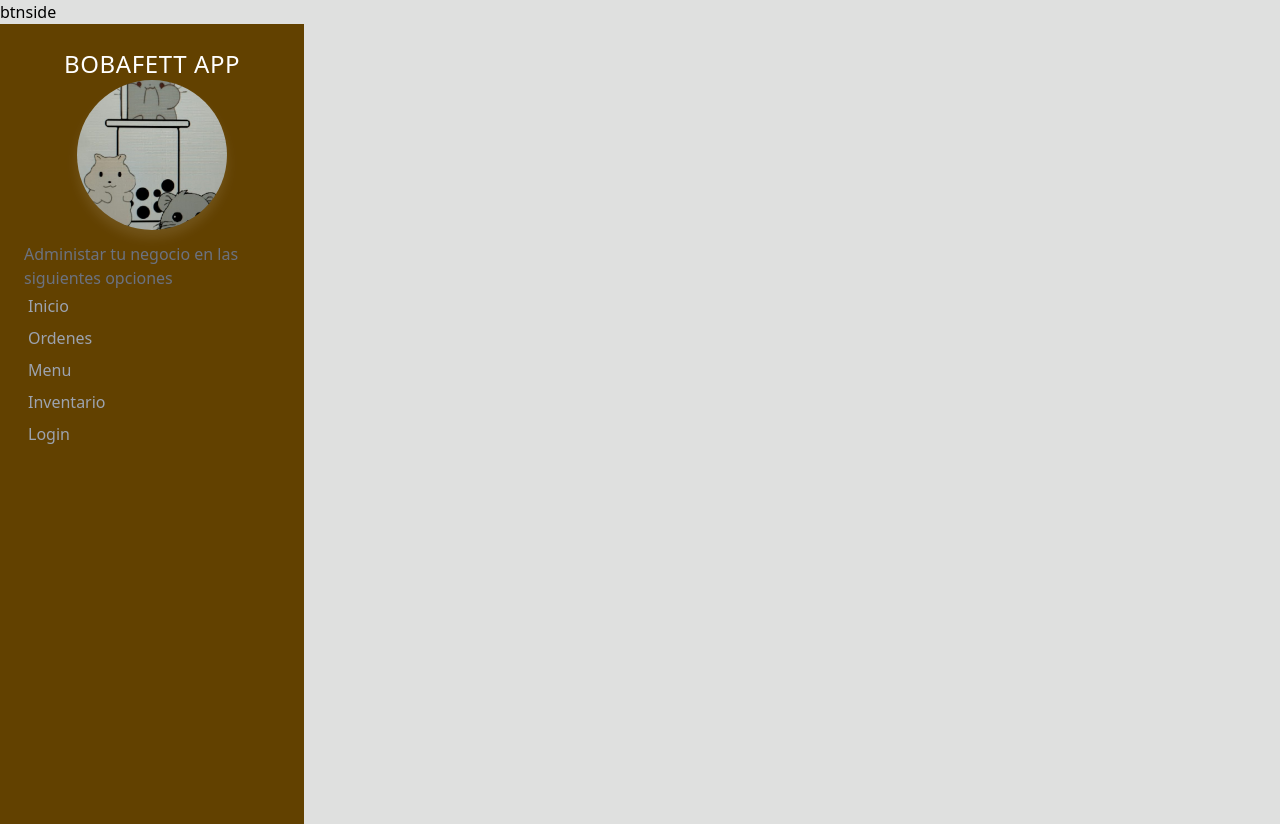
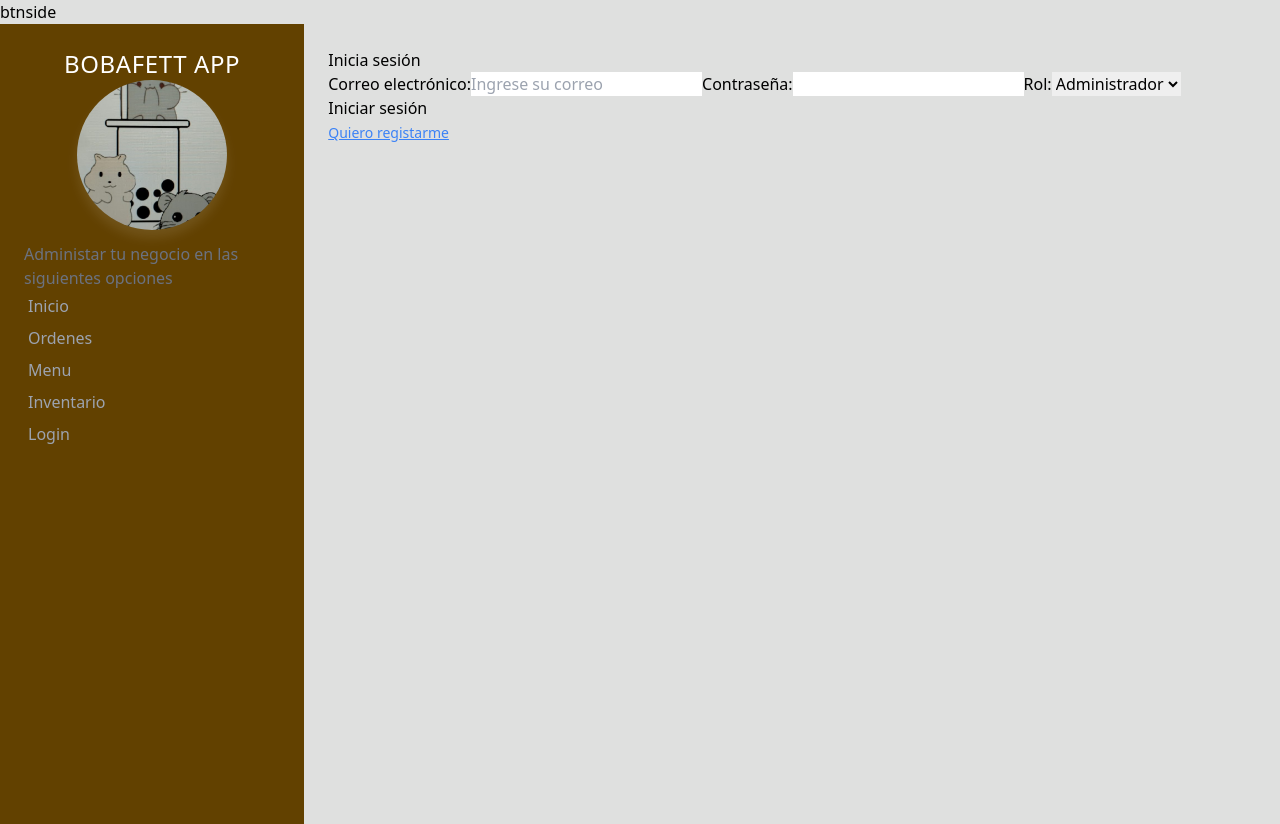
Before and after one commit to IrohDragonOfTheWest/bobafettcliente, a React (Create React App) app: page /login in a window 1280 px wide. Both pictures are taken after a click on the button "btnside". Built offline with nearby package versions, Linux system fonts and the light colour scheme; no server answers.

Commit message:
En proceso de realizar la autenticacion

```diff
--- a/src/App.js
+++ b/src/App.js
@@ -5,19 +5,31 @@ import NuevaBebida from './components/paginas/NuevaBebida';
 import Ordenes from './components/paginas/Ordenes';
 import Inventario from './components/paginas/Inventario';
 import Sidebar from './components/ui/Sidebar';
+import Home from './components/paginas/Home';
+import Login from './components/paginas/Login';
 
 import firebase,{FirebaseContext} from './firebase';
-import Login from './components/paginas/Login';
+import { getAuth, onAuthStateChanged } from 'firebase/auth';
+
+const auth = getAuth(firebase);
 
 function App() {
 
   const [isSideBarOpen, setIsSideBarOpen] = useState(false);
 
+  const [user, setUser] = useState(null);
+
+  onAuthStateChanged(auth, (usuarioFirebase) => {
+    if (usuarioFirebase){
+      setUser(usuarioFirebase);
+    } else {
+      setUser(null);
+    }
+  });
+
   const toggleSidebar = () => {
     setIsSideBarOpen(!isSideBarOpen);
   };
-
-//const [user, setUser] = useState(null);
 
   const appStyle = {
     backgroundColor: '#DFE0DF'
@@ -28,20 +40,20 @@ function App() {
     value={{
       firebase
     }}>
-    {/* {user ? <AdminView/> : <Home/>} */}
+
     <div style={appStyle}>
     <button onClick={toggleSidebar}>btnside</button>
       <div className="md: flex min-h-screen">
         <Sidebar isOpen={isSideBarOpen}/>
         <div className="md: w-3/5 xl:w-4/5 p-6">
           <Routes>
-            <Route path="/" />
+            <Route path="/homepage" element={<Home />} />
             <Route path="/ordenes" element={<Ordenes />} />
             <Route path="/menu" element={<Menu />} />
             <Route path="/nueva-bebida" element={<NuevaBebida />} />
             <Route path="/inventario" element={<Inventario />} />
-            <Route path="/login" element={<Login />}/>
-
+            {/* <Route path="/login" element={<Login/>}/> */}
+            {!user && <Route path="/login" element={<Login/>}/>}
           </Routes>
         </div>
       </div>
--- /dev/null
+++ b/src/components/paginas/Home.js
@@ -0,0 +1,11 @@
+import React from 'react'
+
+function Home() {
+  return (
+    <div>
+      Home
+    </div>
+  )
+}
+
+export default Home
--- a/src/components/paginas/Login.js
+++ b/src/components/paginas/Login.js
@@ -1,11 +1,42 @@
-import React from 'react'
+import React, { useState } from 'react'
 
 function Login() {
-  return (
-    <div>
 
-    </div>
-  )
+    const [isRegistrando, setIsRegistrando] = useState(false);
+    return (
+        <div>
+            <h1>{isRegistrando ? "Regístrate" : "Inicia sesión"}</h1>
+
+            <form>
+                <label>
+                    Correo electrónico:
+                    <input type="email" id="email" placeholder="Ingrese su correo" />
+                </label>
+
+                <label>
+                    Contraseña:
+                    <input type="password" id="password" />
+                </label>
+
+                <label>
+                    Rol:
+                    <select>
+                        <option value="admin">Administrador</option>
+                        <option value="user">Usuario</option>
+                    </select>
+                </label>
+
+                <input
+                type="submit"
+                value={isRegistrando ? "Registrar" : "Iniciar sesión"}
+                />
+            </form>
+
+            <button onClick={() => setIsRegistrando(!isRegistrando)} className="text-blue-500 underline text-sm">
+                {isRegistrando ? "Ya tengo una cuenta" : "Quiero registarme"}
+            </button>
+        </div>
+    )
 }
 
 export default Login
--- a/src/components/ui/Sidebar.js
+++ b/src/components/ui/Sidebar.js
@@ -28,7 +28,7 @@ const Sidebar = ({ isOpen }) => {
                     </p>
                     <nav>
 
-                        <NavLink className="p-1 text-gray-400 block hover:bg-yellow-500 hover:text-gray-900" activeClassName="text-yellow-500" exact="true" to="/">
+                        <NavLink className="p-1 text-gray-400 block hover:bg-yellow-500 hover:text-gray-900" activeClassName="text-yellow-500" exact="true" to="/homepage">
                             Inicio
                         </NavLink>
 
--- /dev/null
+++ b/src/components/users/AdminView.js
@@ -0,0 +1,11 @@
+import React from 'react'
+
+function AdminView() {
+  return (
+    <div>
+      Hola admin
+    </div>
+  )
+}
+
+export default AdminView
--- /dev/null
+++ b/src/components/users/UserView.js
@@ -0,0 +1,11 @@
+import React from 'react'
+
+function UserView() {
+  return (
+    <div>
+      Hola, user
+    </div>
+  )
+}
+
+export default UserView
```
